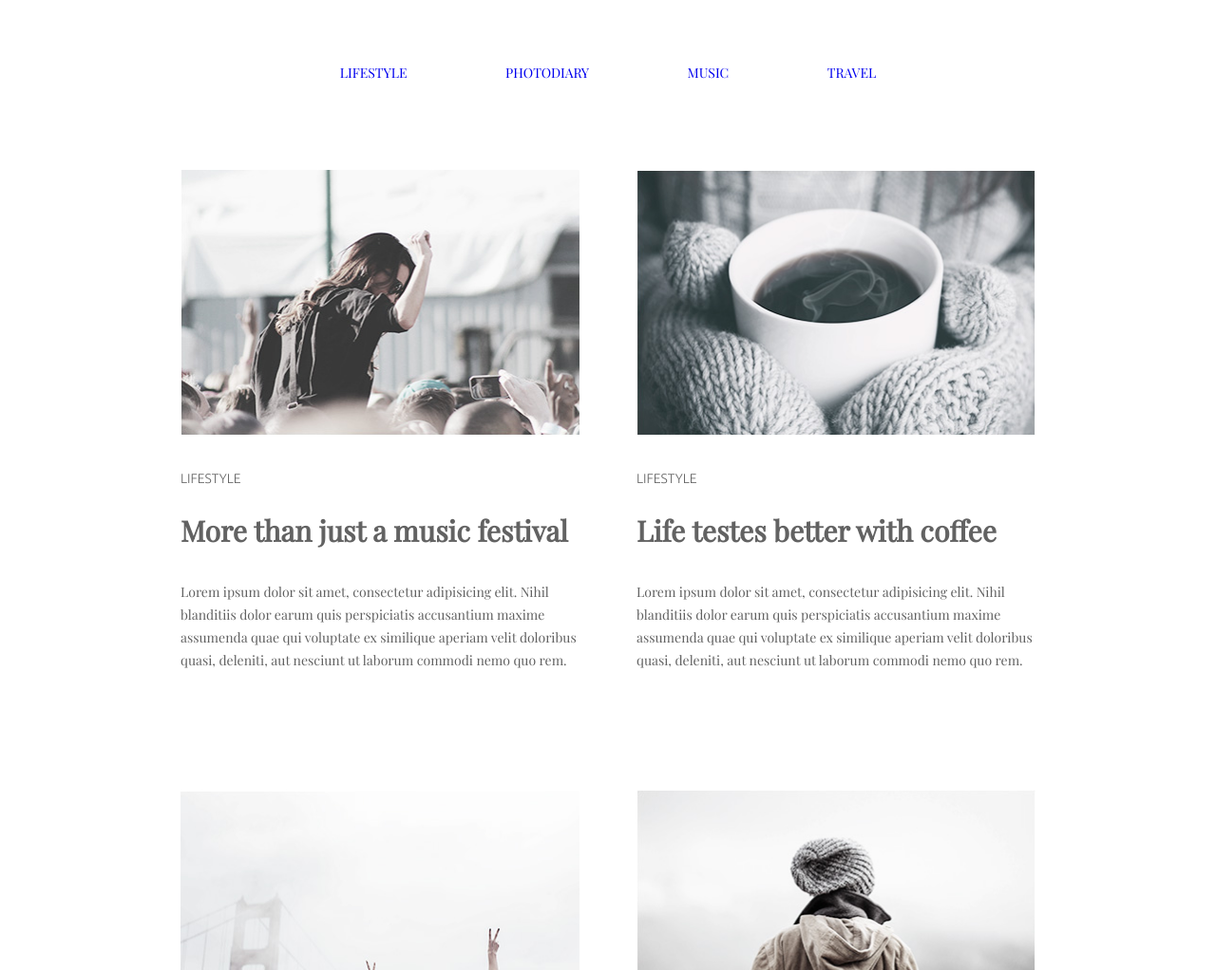
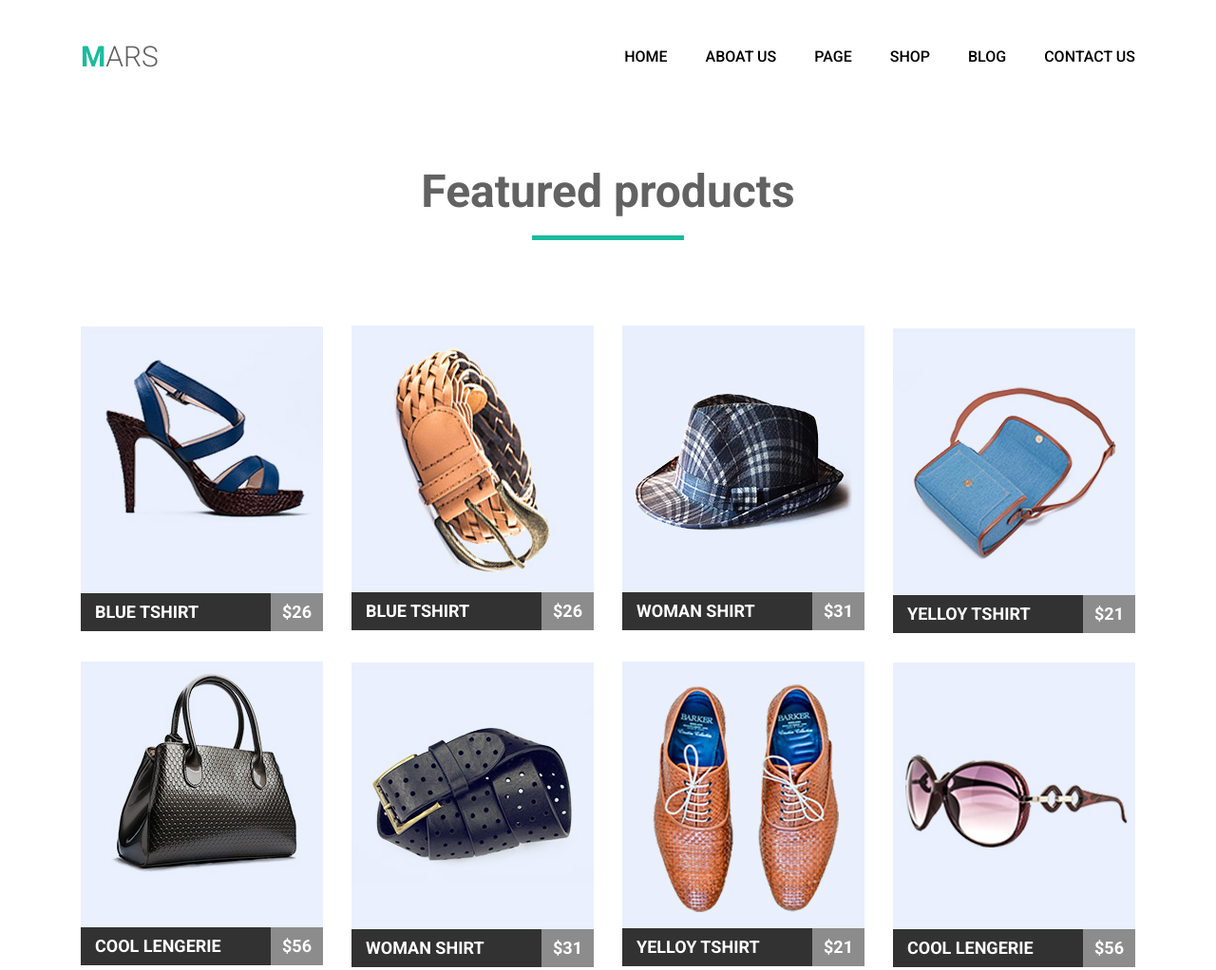
Before and after one commit to FrolovaElena/my_hw, a plain HTML site: page index.html in a window 1280 px wide. Shown: the top 1022 px of the page at 95% size. Drawn offline with nearby package versions, Linux system fonts and the light colour scheme.

Commit message:
homework4

```diff
--- a/css/style.css
+++ b/css/style.css
@@ -7,107 +7,188 @@ html {
     box-sizing: inherit;
 }
 body {
-    font-family: "Playfair Display", sans-serif;
+    font-family: "Open Sans", Arial, sans-serif;
     font-size: 14px;
-    font-weight: 400;
-    line-height: 24px;
+    font-weight: 400px;
+    line-height: 26px;
     color: #626262;
+
+
 }
 .wrapper {
-    width: 900px;
-    padding-top: 65px;
-    padding-bottom: 70px;
+    width: 1110px;
     margin: 0 auto;
+    padding-top: 44px;
+    padding-bottom: 83px;
 }
-.header-page {
+.main-navigation {
+    margin-bottom: 110px;
+}
+.logo {
+    font-family: "Roboto", Arial, sans-serif;
+    font-size: 30px;
+    font-weight: 300;
+    line-height: 32px;
+    color: #626262;
+    text-transform: uppercase;
+    float: left;
+    text-decoration: none;
+    margin: 0;
+}
+.logo::first-letter {
+    color: #1abc9c;
+    font-weight: 700;
+
+}
+.menu-list {
+    list-style: none;
+    float: right;
+    margin: 0;
+    padding: 0;
+}
+.menu-list-item {
+    float: left;
+    margin: 0;
+    margin-left: 40px;
+}
+.menu-link {
+    text-decoration: none;
+    font-family: "Roboto", Arial, sans-serif;
+    font-size: 16px;
+    font-weight: 500;
+    line-height: 32px;
+    color: #000000;
+    text-transform: uppercase;
+    margin: 0;
+}
+.menu-link:hover {
+    color: #1abc9c;
+}
+.menu-link:focus {
+    color: #1abc9c;
+}
+.section-title {
+    font-family: "Roboto", Arial, sans-serif;
+    font-size: 48px;
+    font-weight: 700;
+    line-height: 32px;
     text-align: center;
     margin-bottom: 90px;
 }
-.menu-list {
-    list-style: none;
-    margin: 0;
-    padding: 0;
-}
-.menu-list-item{
-    display: inline-block;
-    margin-right: 100px;
-}
-.menu-list-item:last-child {
-    margin-right: 0;
-}
-.menu-list-item a {
+.section-title::after {
     display: block;
-    text-decoration: none;
-    text-transform: uppercase;
-    font-size: 14px;
-}
-.menu-list-item a:hover {
-    color: #03a9f4;
-}
-.visually-hidden:not(:focus):not(:active),
-input[type="checkbox"].visually-hidden,
-input[type="radio"].visually-hidden{
-    position: absolute;
-    width: 1px;
-    height: 1px;
-    margin: -1px;
-    border:0;
-    padding: 0;
-    white-space:nowrap;
-    clip-path:inset(100%);
-    clip: rect(0 0 0 0);
-    overflow:hidden;
+    width: 160px;
+    height: 5px;
+    content: "";
+    background: #1abc9c;
+    margin: 0 auto;
+    margin-top: 30px;
+
 }
 .section-list {
     list-style: none;
     margin: 0;
     padding: 0;
-    font-size: 0;
-    color: #626262;
-    margin-bottom: 60px;
+    margin-bottom: 100px;
 }
 .section-list-item {
-    display: inline-block;
-    width: 420px;
-    margin-bottom: 124px;
-    font-size: 14px;
+    float: left;
+    margin: 0;
+    margin-right: 30px;
+    margin-bottom: 30px;
 }
-.section-list-item h3 {
-    font-size: 30px;
-    line-height: 36px;
+.section-list-item:nth-child(4n) {
+    margin-right: 0;
+}
+.section-list-item:nth-last-child(-n+4) {
+    margin-bottom: 0;
+}
+.section-list-name,
+.section-list-price {
+    float: left;
+    font-size: 18px;
+    line-height: 40px;
+    color: #ffffff;
+    text-transform: uppercase;
+    height: 40px;
     margin: 0;
-    margin-bottom: 35px;
 }
-.title {
-    font-family: "Ubuntu";
+.section-list-name {
+    width: 200px;
+    background: #323232;
+    padding-left: 15px;
+}
+.section-list-price {
+    width: 55px;
+    background: #8c8c8c;
+    text-align: center;
+}
+.img-title {
+    font-family: "Roboto", Arial, sans-serif;
+    font-weight: 700;
+}
+.img-title:hover .section-list-name {
+    background: #1abc9c;
+}
+.img-title:hover .section-list-price {
+    background: #7fd9c7;
+}
+.section-two-list {
+    list-style: none;
+    margin: 0;
+    padding: 0;
+}
+.section-two-list-item {
+    width: 350px;
+    float: left;
+    margin: 0;
+    margin-right: 30px;
+}
+.section-two-list-item:nth-child(3n) {
+    margin-right: 0;
+}
+.img-description::after {
+    display: block;
+    width: 135px;
+    height: 3px;
+    content: "";
+    background: #1abc9c;
+    margin-top: 14px;
+}
+.img-description {
+    font-size: 18px;
+    font-weight: 500;
+    margin: 0;
+    margin-bottom: 26px;
+}
+.btn {
+    display: block;
+    width: 160px;
+    height: 55px;
+    text-align: center;
+    font-size: 16px;
+    line-height: 26px;
     font-weight: 300;
-    line-height: 17px;
-    text-transform: uppercase;
+    color: #ffffff;
+    background: #1abc9c;
     margin: 0;
-    margin-bottom: 28px;
+    padding: 0;
+}
+
+.clearfix::after {
+    display: table;
+    clear: both;
+    content: "";
+}
+img {
+    display: block;
+    max-width: 100%;
+    height: auto;
+    margin: 0;
 }
 .content {
-    margin: 0;
+    margin-bottom: 13px;
 }
-.section-list-item:nth-of-type(2n+1) {
-    margin-right: 60px;
+.section-list-item {
+    cursor: pointer;
 }
-.section-list-item:nth-last-child(-n+2) {
-    margin-bottom: 0;
-}
-img {
-    display: inline-block;
-    margin-bottom: 30px;
-}
-.btn {
-    width: 165px;
-    height: 60px;
-    font-size: 20px;
-    line-height: 24px;
-    display: block;
-    margin: 0 auto;
-}
-.btn:hover {
-    border: 2px solid #03a9f4;
-    color: #03a9f4;
-}
--- a/index.html
+++ b/index.html
@@ -5,71 +5,111 @@
 	<title>Document</title>
 	<link rel="stylesheet" href="css/normalize.css">
 	<link rel="stylesheet" href="css/style.css">
-	<link href="https://fonts.googleapis.com/css?family=Playfair+Display|Ubuntu:300" rel="stylesheet">
+	<link href="https://fonts.googleapis.com/css?family=Open+Sans:400,600,700|Roboto:300,400,500,700" rel="stylesheet">
 </head>
 <body>
 	<div class="wrapper">
 		<header class="header-page">
-			<nav class="main-navigation">
-				<ul class="menu-list">
+			<nav class="main-navigation clearfix">
+				<a class="logo" href="#">Mars</a>
+				<ul class="menu-list clearfix">
 					<li class="menu-list-item">
-						<a href="#">lifestyle</a>
+						<a class="menu-link" href="#">Home</a>
 					</li>
 					<li class="menu-list-item">
-						<a href="#">photodiary</a>
+						<a class="menu-link" href="#">Aboat us</a>
 					</li>
 					<li class="menu-list-item">
-						<a href="#">music</a>
+						<a class="menu-link" href="#">Page</a>
 					</li>
 					<li class="menu-list-item">
-						<a href="#">travel</a>
+						<a class="menu-link" href="#">Shop</a>
+					</li>
+					<li class="menu-list-item">
+						<a class="menu-link" href="#">Blog</a>
+					</li>
+					<li class="menu-list-item">
+						<a class="menu-link" href="#">Contact us</a>
 					</li>
 				</ul>
 			</nav>
 		</header>
 		<main class="main-content">
-			<section class="section">
-				<h2 class="visually-hidden">About various lifestyles</h2>
-				<ul class="section-list">
+			<section class="section-one">
+				<h2 class="section-title">Featured products</h2>
+				<ul class="section-list clearfix">
 					<li class="section-list-item">
-						<img src="images/homework-01-(1).jpg" alt="girl" height="280" width="420">
-						<p class="title">lifestyle</p>
-						<h3>More than just a music festival</h3>
-						<p class="content">Lorem ipsum dolor sit amet, consectetur adipisicing elit. Nihil blanditiis dolor earum quis perspiciatis accusantium maxime assumenda quae qui voluptate ex similique aperiam velit doloribus quasi, deleniti, aut nesciunt ut laborum commodi nemo quo rem.</p>
+						<img src="images/homework-04-1.jpg" alt="" height="280" width="255">
+						<div class="img-title clearfix">
+							<p class="section-list-name">Blue tshirt</p>
+							<p class="section-list-price">$26</p>
 					</li>
 					<li class="section-list-item">
-						<img src="images/homework-01-(2).jpg" alt="a cup of coffee" height="280" width="420">
-						<p class="title">lifestyle</p>
-						<h3>Life testes better with coffee</h3>
-						<p class="content">Lorem ipsum dolor sit amet, consectetur adipisicing elit. Nihil blanditiis dolor earum quis perspiciatis accusantium maxime assumenda quae qui voluptate ex similique aperiam velit doloribus quasi, deleniti, aut nesciunt ut laborum commodi nemo quo rem.</p>
+							<img src="images/homework-04-2.jpg" alt="" height="280" width="255">
+							<div class="img-title">
+								<p class="section-list-name">Blue tshirt</p>
+								<p class="section-list-price">$26</p>
 					</li>
 					<li class="section-list-item">
-						<img src="images/homework-01-(3).jpg" alt="girls and a bridge" height="280" width="420">
-						<p class="title">photodiary</p>
-						<h3>American dream</h3>
-						<p class="content">Lorem ipsum dolor sit amet, consectetur adipisicing elit. autNihil blanditiis dolor earum quis perspiciatis accusantium maxime assumenda quae qui voluptate ex similique aperiam velit doloribus quasi, deleniti, aut nesciunt ut laborum commodi nemo quo rem.</p>
-					</li>
-	                <li class="section-list-item">
-						<img src="images/homework-01-(4).jpg" alt="man" height="280" width="420">
-						<p class="title">photodiary</p>
-						<h3>A day exploring the Alps</h3>
-						<p class="content">Lorem ipsum dolor sit amet, consectetur adipisicing elit. Nihil blanditiis dolor earum quis perspiciatis accusantium maxime assumenda quae qui voluptate ex similique aperiam velit doloribus quasi, deleniti, aut nesciunt ut laborum commodi nemo quo rem.</p>
-	                </li>
-					<li class="section-list-item">
-						<img src="images/homework-01-(5).jpg" alt="girl" height="280" width="420">
-						<p class="title">lifestyle</p>
-						<h3>Top 10 songs for running</h3>
-						<p class="content">Lorem ipsum dolor sit amet, consectetur adipisicing elit. Nihil blanditiis dolor earum quis perspiciatis accusantium maxime assumenda quae qui voluptate ex similique aperiam velit doloribus quasi, deleniti, aut nesciunt ut laborum commodi nemo quo rem.</p>
+							<img src="images/homework-04-3.jpg" alt="" height="280" width="255">
+							<div class="img-title">
+								<p class="section-list-name">Woman shirt</p>
+								<p class="section-list-price">$31</p>
 					</li>
 					<li class="section-list-item">
-						<img src="images/homework-01-(6).jpg" alt="road" height="280" width="420">
-						<p class="title">lifestyle</p>
-						<h3>Cold winter days</h3>
-						<p class="content">Lorem ipsum dolor sit amet, consectetur adipisicing elit. Nihil blanditiis dolor earum quis perspiciatis accusantium maxime assumenda quae qui voluptate ex similique aperiam velit doloribus quasi, deleniti, aut nesciunt ut laborum commodi nemo quo rem.</p>
+							<img src="images/homework-04-4.jpg" alt="" height="280" width="255">
+							<div class="img-title">
+								<p class="section-list-name">Yelloy tshirt</p>
+								<p class="section-list-price">$21</p>
+					</li><li class="section-list-item">
+							<img src="images/homework-04-5.jpg" alt="" height="280" width="255">
+							<div class="img-title">
+								<p class="section-list-name">Cool lengerie</p>
+								<p class="section-list-price">$56</p>
+					</li>
+					<li class="section-list-item">
+							<img src="images/homework-04-6.jpg" alt="" height="280" width="255">
+							<div class="img-title">
+								<p class="section-list-name">Woman shirt</p>
+								<p class="section-list-price">$31</p>
+					</li>
+					<li class="section-list-item">
+							<img src="images/homework-04-7.jpg" alt="" height="280" width="255">
+							<div class="img-title">
+								<p class="section-list-name">Yelloy tshirt</p>
+								<p class="section-list-price">$21</p>
+					</li>
+					<li class="section-list-item">
+							<img src="images/homework-04-8.jpg" alt="" height="280" width="255">
+							<div class="img-title">
+								<p class="section-list-name">Cool lengerie</p>
+								<p class="section-list-price">$56</p>
 					</li>
 				</ul>
-			    <button class="btn">Load more</button>
-		    </section>
+			</section>
+			<section class="section-two">
+				<h2 class="section-title">Latest news</h2>
+				<ul class="section-two-list clearfix">
+					<li class="section-two-list-item">
+						<img src="images/homework-04-9.jpg" alt="" height="265" width="350">
+						<p class="img-description">Lorem, ipsum dolor sit amet consectetur adipisicing elit. Amet, sit!</p>
+                        <p class="content">Lorem ipsum dolor sit amet, consectetur adipisicing elit. Quas labore perspiciatis sed totam vero ullam fugit magni sit hic dolor neque cum ut, provident, deleniti officiis magnam exercitationem cupiditate corrupti?</p>
+                        <button class="btn">Read More</button>
+					</li>
+					<li class="section-two-list-item">
+						<img src="images/homewokr-04-10.jpg" alt="" height="265" width="350">
+						<p class="img-description">Lorem, ipsum dolor sit amet consectetur adipisicing elit. Amet, sit!</p>
+						<p class="content">Lorem ipsum dolor sit amet, consectetur adipisicing elit. Quas labore perspiciatis sed totam vero ullam fugit magni sit hic dolor neque cum ut, provident, deleniti officiis magnam exercitationem cupiditate corrupti?</p>
+						<button class="btn">Read More</button>
+					</li>
+					<li class="section-two-list-item">
+						<img src="images/homework-04-11.jpg" alt="" height="265" width="350">
+						<p class="img-description">Lorem, ipsum dolor sit amet consectetur adipisicing elit. Amet, sit!</p>
+						<p class="content">Lorem ipsum dolor sit amet, consectetur adipisicing elit. Quas labore perspiciatis sed totam vero ullam fugit magni sit hic dolor neque cum ut, provident, deleniti officiis magnam exercitationem cupiditate corrupti?</p>
+						<button class="btn">Read More</button>
+					</li>
+				</ul>
+			</section>
 		</main>
 	</div>
 </body>
```
Also changed, not shown: images/homewokr-04-10.jpg (added), images/homework-01-(1).jpg (deleted), images/homework-01-(2).jpg (deleted), images/homework-01-(3).jpg (deleted), images/homework-01-(4).jpg (deleted), images/homework-01-(5).jpg (deleted), images/homework-01-(6).jpg (deleted), images/homework-04-1.jpg (added), images/homework-04-11.jpg (added), images/homework-04-2.jpg (added), images/homework-04-3.jpg (added), images/homework-04-4.jpg (added), images/homework-04-5.jpg (added), images/homework-04-6.jpg (added), 3 more files.
